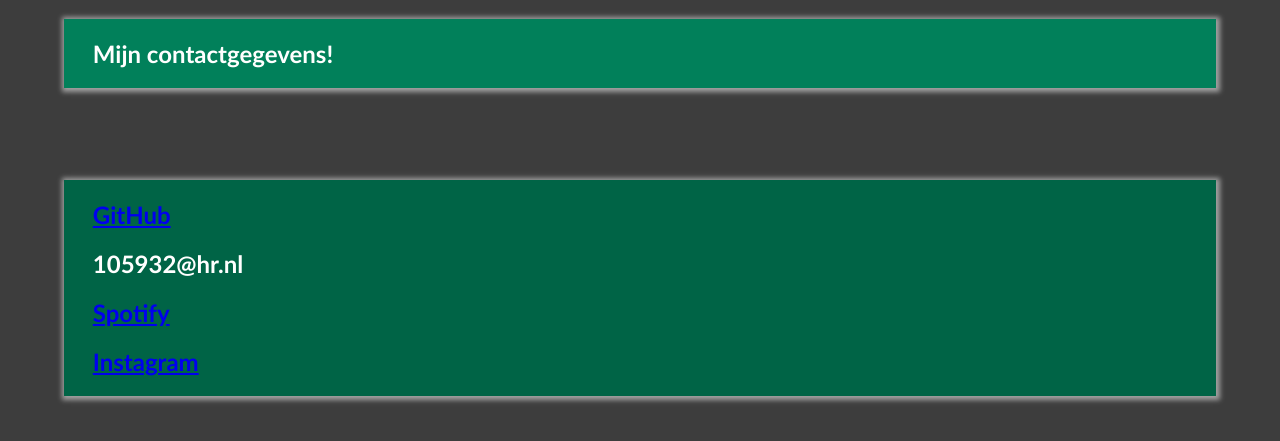
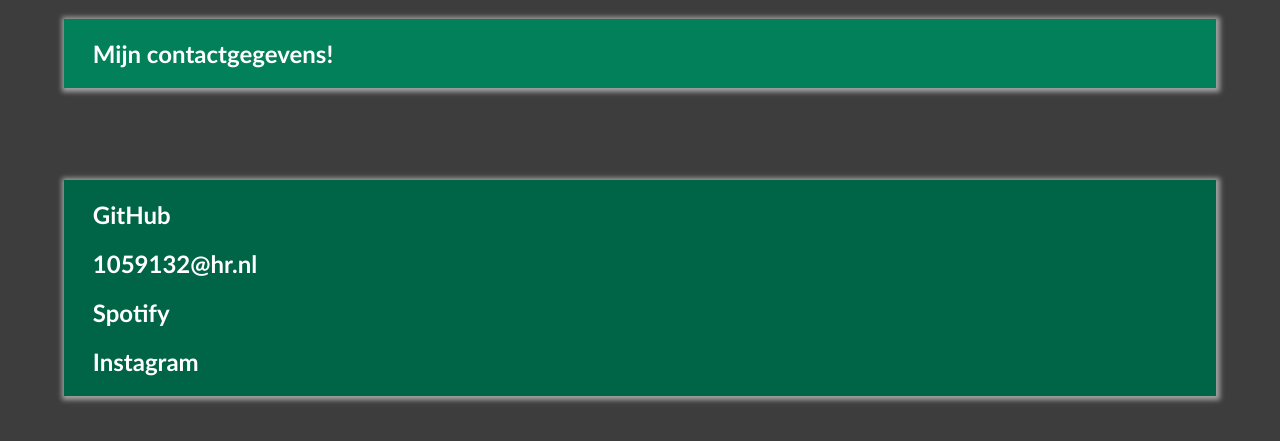
Before and after one commit to SyGit1/Periode-1, a plain HTML site: page contact.html in a window 1280 px wide. Shown: the part 657-1098 px from the top of the page. Drawn offline with Linux system fonts and the light colour scheme.

Commit message:
better links

```diff
--- a/contact.html
+++ b/contact.html
@@ -36,12 +36,13 @@
 
         <section id="article3">
             <div class="text">
-                <h2><a target="_blank" href="https://github.com/SyGit1">GitHub</a></h2>
-                <h2>105932@hr.nl</h2>
-                <h2><a target="_blank"
+                <h2><a class="link" target="_blank" href="https://github.com/SyGit1">GitHub</a></h2>
+                <h2><a class="link" href="mailto: 1059132@hr.nl">1059132@hr.nl</a></h2>
+                <h2><a class="link" target="_blank"
                         href="https://open.spotify.com/user/21nlbaenfjlubbiut52mmu5vq?si=f1845328b6794a45">Spotify</a>
                 </h2>
-                <h2><a target="_blank" href="https://instagram.com/sy._gg?igshid=NGExMmI2YTkyZg==">Instagram</a></h2>
+                <h2><a class="link" target="_blank"
+                        href="https://instagram.com/sy._gg?igshid=NGExMmI2YTkyZg==">Instagram</a></h2>
 
 
             </div>
--- a/css/style.css
+++ b/css/style.css
@@ -18,6 +18,11 @@
 
 body {
     margin: 0;
+}
+
+.link {
+    text-decoration: none;
+    color: white;
 }
 
 header {
```
Also changed, not shown: projects.html (+2 -1 lines).
